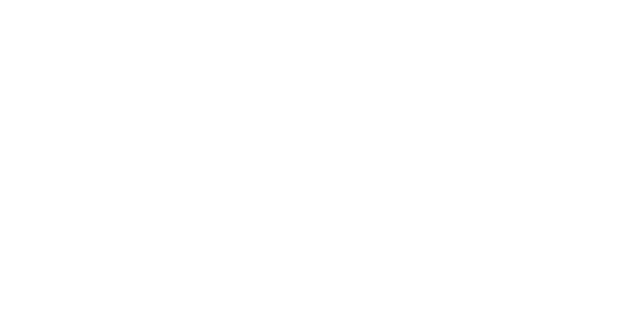
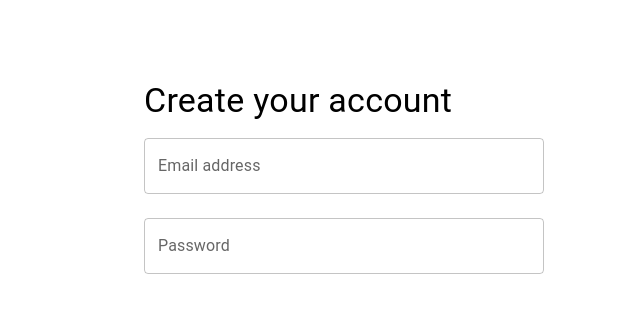
Before and after one commit to Amrmhani/final-react-pro, a React (Vite) app: page /login in a window 1280 px wide. Shown: the top 312 px of the page, without its empty margins (640-1280 px from the left). Built offline with nearby package versions, Linux system fonts and the light colour scheme; the HTML template or start-up script is replaced by a standard one.

Commit message:
Add email and password fields to login form

```diff
--- a/src/assets/LogIn/Login.jsx
+++ b/src/assets/LogIn/Login.jsx
@@ -40,5 +40,40 @@
 
 
 
-  return
+   return (
+
+          <Container sx={{
+              mt: 10, ml: "auto",
+              mr: 8, height: 805, width: 448
+          }}>
+              <Box>
+                  <Typography component="h1" variant="h4">
+                      Create your account
+                  </Typography>
+              </Box>
+
+
+              <Box component={'form'} onSubmit={handleSubmit(onSubmit)}>
+
+                  <TextField
+                      label="Email address"
+                      fullWidth
+                      margin="normal"
+
+                  />
+
+                  <TextField
+                      label="Password"
+                      type="password"
+                      fullWidth
+                      margin="normal"
+
+                  />
+
+
+
+              </Box>
+
+          </Container>
+      );
 }
```
